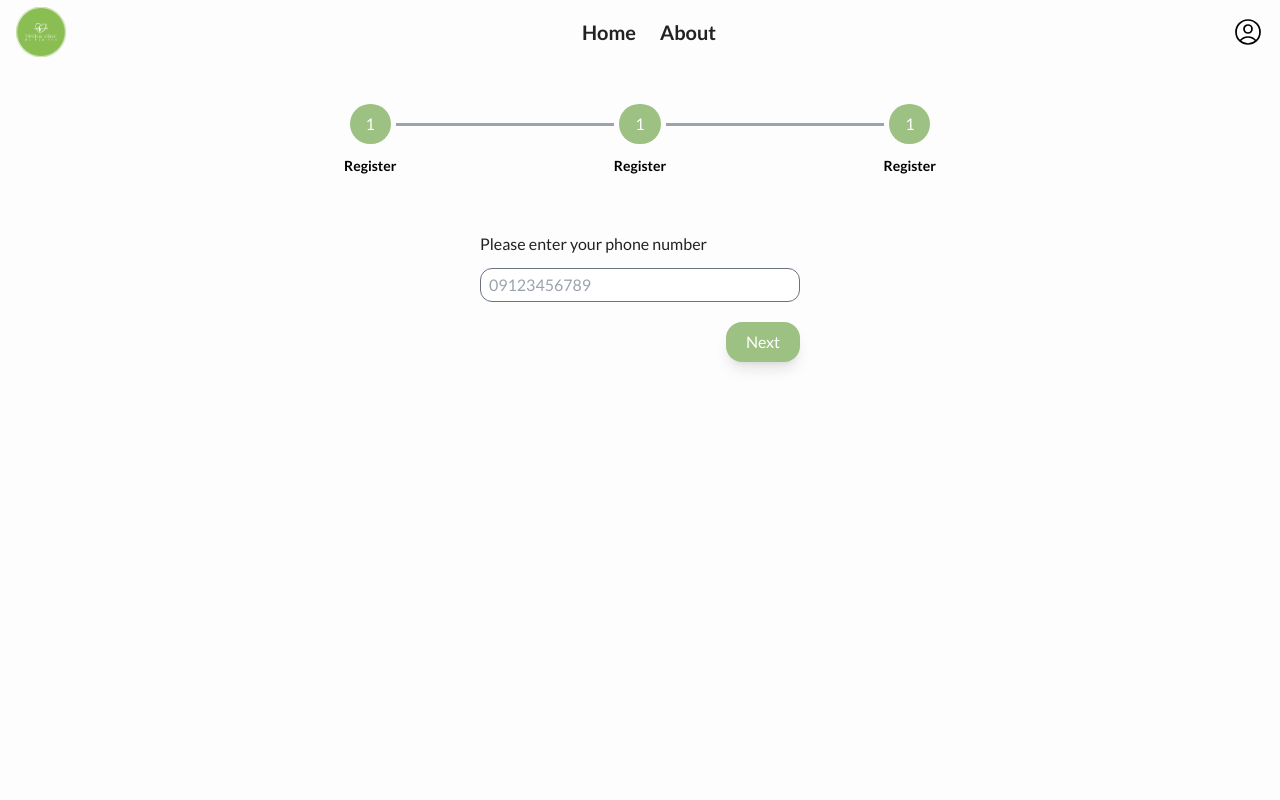
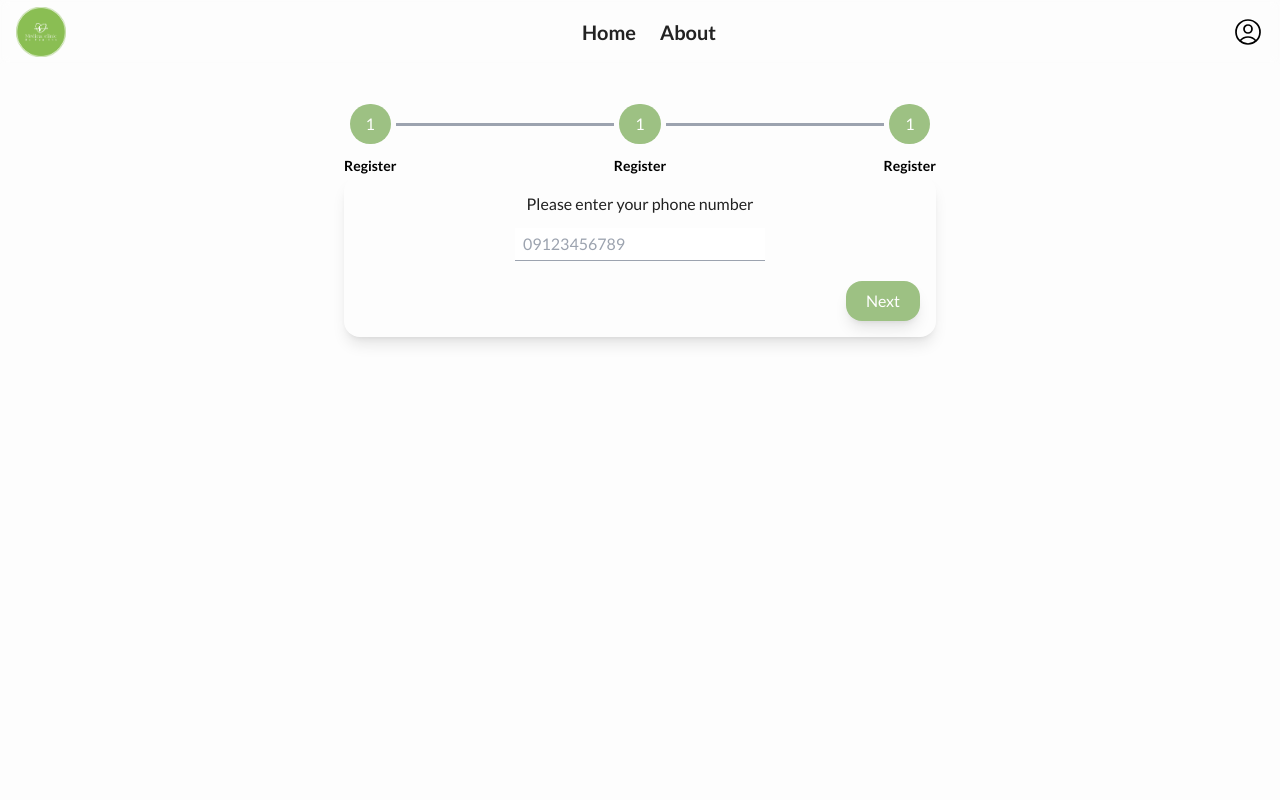
Before and after one commit to hadiraz/doctor-appointment, a Next.js app: page /appointment in a window 1280 px wide. Shown: the top 800 px of the page. Built offline with nearby package versions, Linux system fonts and the light colour scheme.

Commit message:
some styles edited

```diff
--- a/components/AppointmentPhoneInput.tsx
+++ b/components/AppointmentPhoneInput.tsx
@@ -6,11 +6,11 @@ const Input = styled.input`
 `;
 const AppointmentPhoneInput = () => {
   return (
-    <form className="flex w-full flex-col justify-center mt-14 max-w-xs">
+    <form className="flex w-full flex-col justify-center items-center rounded-2xl  p-4 text-text shadow-lg">
       <p className="text-text mb-3">Please enter your phone number</p>
       <input
         type="tel"
-        className="w-full px-2 py-1 rounded-xl border !border-gray-500 outline-gray-800 focus:outline focus:outline-emerald-300 focus:border-none"
+        className="max-w-[250px] w-full px-2 py-1 border-b-[1px] outline-none border-gray-400 focus:border-b-emerald-300 focus:border-b-[2px]"
         placeholder="09123456789"
       />
       <div className="flex w-full justify-end items-center">
```
